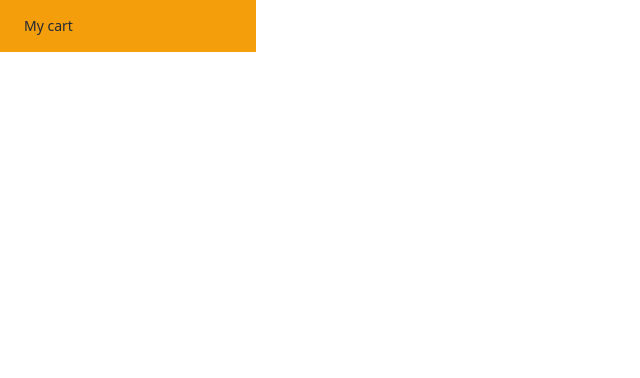
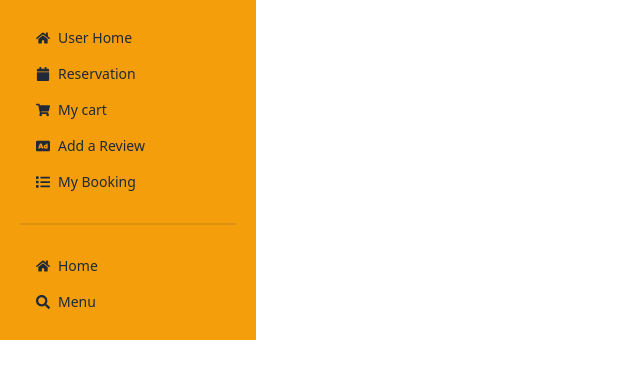
Before and after one commit to ranamiah221/bistro-boss-by-rana-client, a React (Vite) app: page /dashboard in a window 1280 px wide. Shown: the top 378 px of the page, without its empty margins (0-640 px from the left). Built offline with nearby package versions, Linux system fonts and the light colour scheme; no server answers.

Commit message:
added table in the my carts page

```diff
--- a/src/Layout/Dashboard.jsx
+++ b/src/Layout/Dashboard.jsx
@@ -1,3 +1,4 @@
+import { FaAd, FaCalendar, FaHome, FaList, FaSearch, FaShoppingCart } from "react-icons/fa";
 import { NavLink, Outlet } from "react-router-dom";
 
 
@@ -5,11 +6,19 @@ const Dashboard = () => {
     return (
         <div className="flex">
             <div className="w-64 bg-amber-500 min-h-full">
-                  <ul className="menu">
-                    <li><NavLink to='/dashboard/cart'>My cart</NavLink></li>
+                  <ul className="menu p-5">
+                    <li><NavLink to='/dashboard/userHome'> <FaHome></FaHome> User Home</NavLink></li>
+                    <li><NavLink to='/dashboard/reservation'> <FaCalendar></FaCalendar> Reservation</NavLink></li>
+                    <li><NavLink to='/dashboard/cart'> <FaShoppingCart></FaShoppingCart> My cart</NavLink></li>
+                    <li><NavLink to='/dashboard/review'> <FaAd></FaAd>Add a Review</NavLink></li>
+                    <li><NavLink to='/dashboard/booking'> <FaList></FaList> My Booking</NavLink></li>
+                    <div className="divider"></div>
+
+                    <li><NavLink to='/'> <FaHome></FaHome>Home</NavLink></li>
+                    <li><NavLink to='/order/salad'> <FaSearch></FaSearch>Menu</NavLink></li>
                   </ul>
             </div>
-            <div className="flex-1">
+            <div className="flex-1 p-8">
                 <Outlet></Outlet>
             </div>
         </div>
--- a/src/Pages/Dashboard/Cart/Carts.jsx
+++ /dev/null
@@ -1,11 +0,0 @@
-
-
-const Carts = () => {
-    return (
-        <div>
-            <h2>My Carts</h2>
-        </div>
-    );
-};
-
-export default Carts;
--- /dev/null
+++ b/src/Pages/Dashboard/Carts/Carts.jsx
@@ -0,0 +1,61 @@
+import { FaRemoveFormat } from "react-icons/fa";
+import useCart from "../../../hooks/useCart";
+
+const Carts = () => {
+  const [cart] = useCart();
+  const totalPrice = cart.reduce((total, item) => {
+    return total + item.price;
+  }, 0);
+  return (
+    <div>
+      <div className="flex justify-evenly">
+        <h2 className="text-4xl font-medium ">Total Order : {cart.length}</h2>
+        <h2 className="text-4xl font-medium ">Total Prize : {totalPrice}</h2>
+        <button className="btn btn-primary">Pay</button>
+      </div>
+      <div className="overflow-x-auto">
+        <table className="table">
+          {/* head */}
+          <thead>
+            <tr>
+              <th>Serial No</th>
+              <th>Image</th>
+              <th>Name</th>
+              <th>Price</th>
+              <th>Action</th>
+            </tr>
+          </thead>
+          <tbody>
+            {
+                cart.map((item, idx)=><tr key={item._id}>
+                    <th>{idx+1}</th>
+                    <td>
+                      <div className="flex items-center gap-3">
+                        <div className="avatar">
+                          <div className="mask mask-squircle w-12 h-12">
+                            <img
+                              src={item.image}
+                              alt="Avatar Tailwind CSS Component"
+                            />
+                          </div>
+                        </div>
+
+                      </div>
+                    </td>
+                    <td>{item.name}</td>
+                    <td>{item.price}</td>
+                    <th>
+                      <button className="btn btn-ghost btn-xs">Delete</button>
+                    </th>
+                  </tr>)
+            }
+          </tbody>
+
+
+        </table>
+      </div>
+    </div>
+  );
+};
+
+export default Carts;
```
Also changed, not shown: src/Routes/Routes.jsx (+3 -5 lines).
